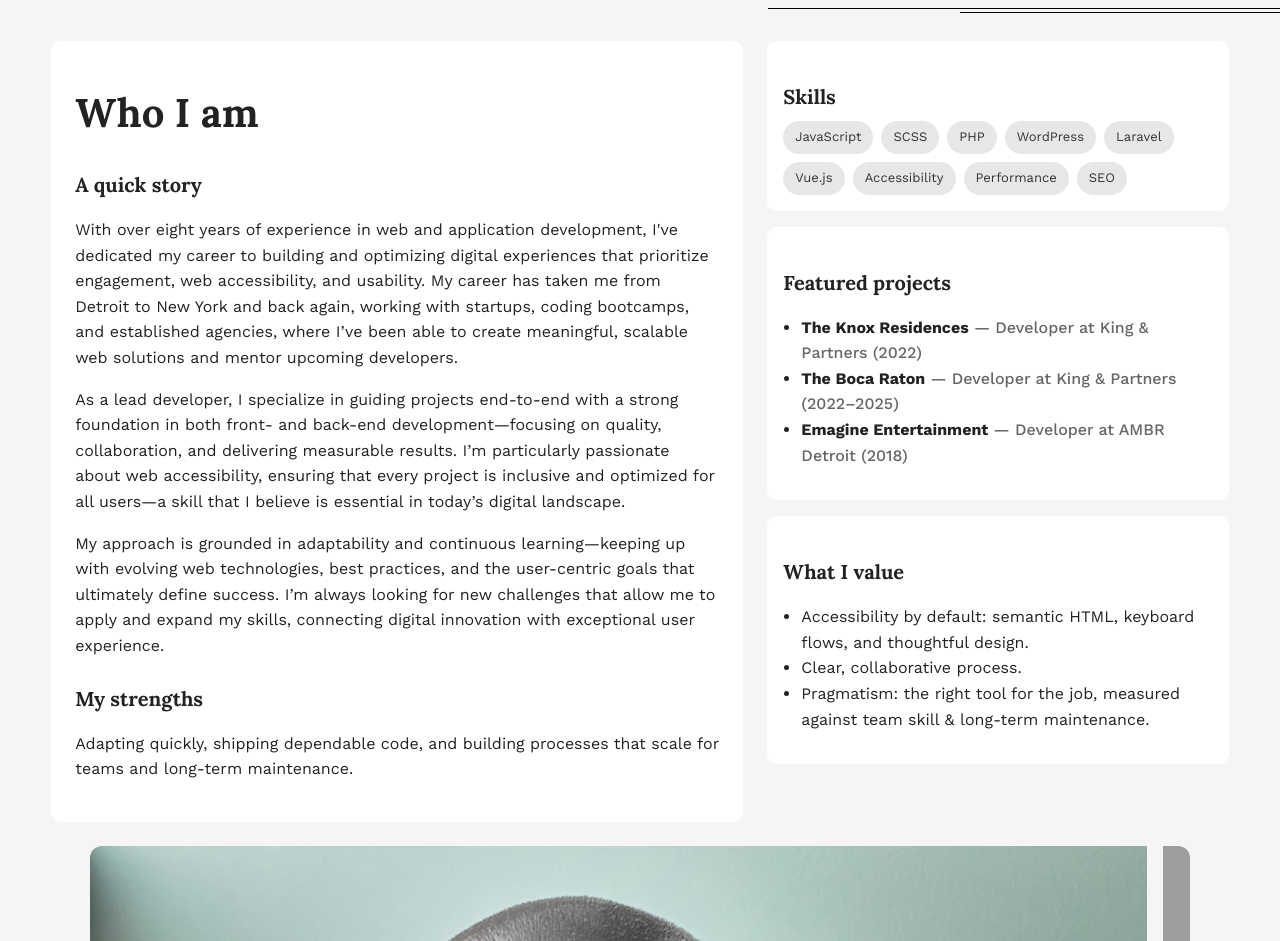
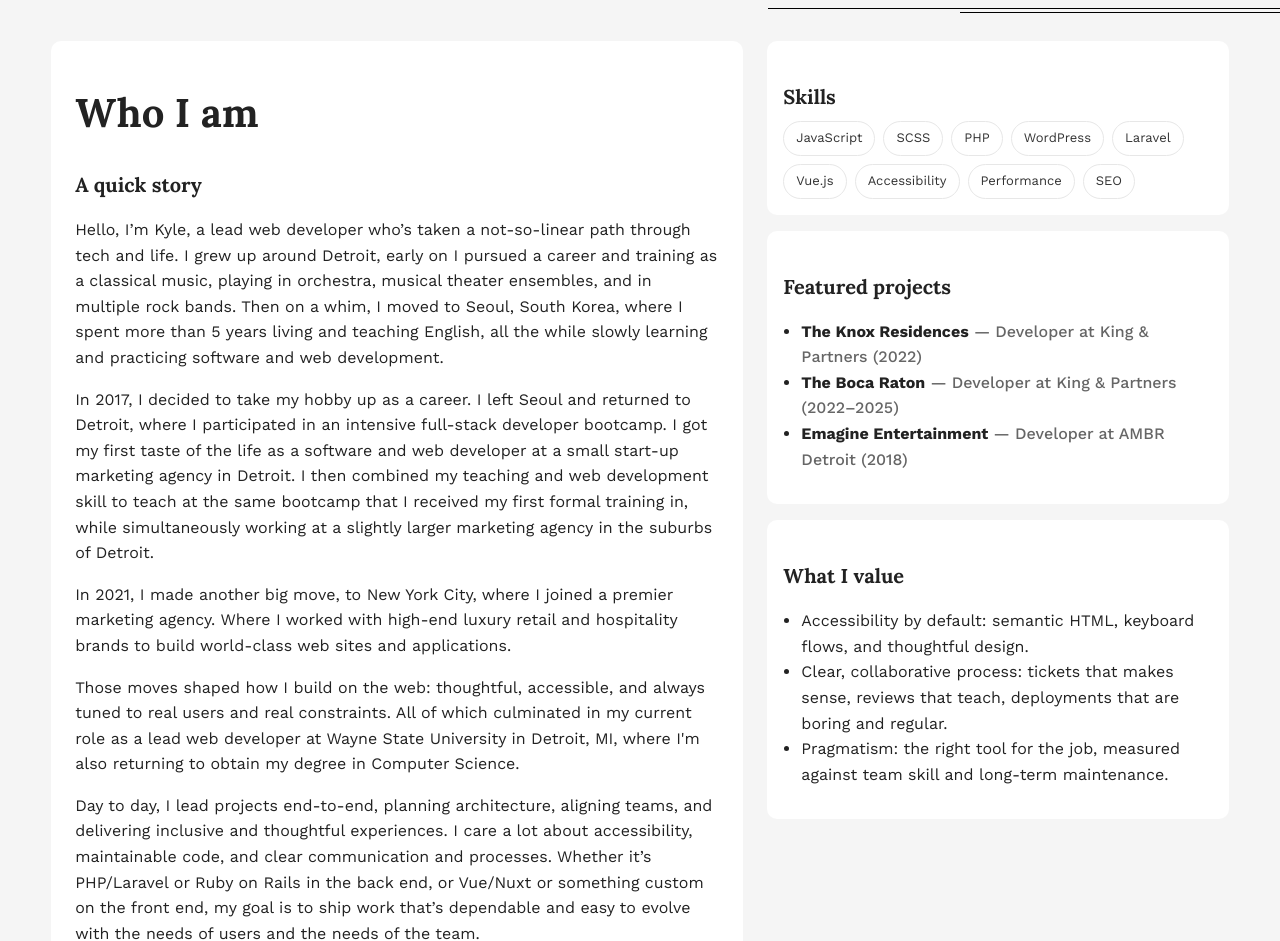
Before and after one commit to KyleApsey/kyleapsey_site, a Vue app: page /#/ in a window 1280 px wide. Shown: the part 51-992 px from the top of the page. Built offline with nearby package versions, Linux system fonts and the light colour scheme; grey boxes are pictures that could not be loaded.

Commit message:
update:  content tweaks

```diff
--- a/src/assets/styles.scss
+++ b/src/assets/styles.scss
@@ -37,7 +37,7 @@ body {
 /* Card & Badges */
 .card { background: var(--card); padding: 16px; border-radius: 10px; }
 .badges { display: flex; flex-wrap: wrap; gap: 8px; }
-.badge { display: inline-block; background: var(--badge-bg); border-radius: 20px; padding: 6px 12px; font-size: 13px; color: #333; }
+.badge { display: inline-block; border: 1px solid var(--badge-bg); border-radius: 20px; padding: 6px 12px; font-size: 13px; color: #333; }
 
 /* Contact form */
 .contact { display: grid; gap: 12px; max-width: 560px; }
--- a/src/components/About/Aside/AboutAside.vue
+++ b/src/components/About/Aside/AboutAside.vue
@@ -19,8 +19,8 @@
       <h3>What I value</h3>
       <ul class="bullets">
         <li>Accessibility by default: semantic HTML, keyboard flows, and thoughtful design.</li>
-        <li>Clear, collaborative process.</li>
-        <li>Pragmatism: the right tool for the job, measured against team skill & long-term maintenance.</li>
+        <li>Clear, collaborative process: tickets that makes sense, reviews that teach, deployments that are boring and regular.</li>
+        <li>Pragmatism: the right tool for the job, measured against team skill and long-term maintenance.</li>
       </ul>
     </div>
   </aside>
--- a/src/components/About/Main/AboutMain.vue
+++ b/src/components/About/Main/AboutMain.vue
@@ -3,26 +3,30 @@
     <h1>Who I am</h1>
     <h3 class="eyebrow">A quick story</h3>
     <p>
-      With over eight years of experience in web and application development, I've dedicated my career to building and
-      optimizing digital experiences that prioritize engagement, web accessibility, and usability. My career has taken me
-      from Detroit to New York and back again, working with startups, coding bootcamps, and established agencies, where
-      I’ve been able to create meaningful, scalable web solutions and mentor upcoming developers.
+      Hello, I’m Kyle, a lead web developer who’s taken a not‑so‑linear path  through tech and life. I grew up around Detroit, early on I pursued a  career and training as a classical music, playing in orchestra, musical  theater ensembles, and in multiple rock bands.  Then on a whim, I moved  to Seoul, South Korea, where I spent more than 5 years living and  teaching English, all the while slowly learning and practicing software  and web development.
     </p>
     <p>
-      As a lead developer, I specialize in guiding projects end‑to‑end with a strong foundation in both front‑ and
-      back‑end development—focusing on quality, collaboration, and delivering measurable results. I’m particularly
-      passionate about web accessibility, ensuring that every project is inclusive and optimized for all users—a skill
-      that I believe is essential in today’s digital landscape.
+      In 2017, I decided to take my hobby up as a career.  I left Seoul and  returned to Detroit, where I participated in an intensive full-stack  developer bootcamp.  I got my first taste of the life as a software and  web developer at a small start-up marketing agency in Detroit.  I then  combined my teaching and web development skill to teach at the same  bootcamp that I received my first formal training in, while  simultaneously working at a slightly larger marketing agency in the  suburbs of Detroit.
     </p>
     <p>
-      My approach is grounded in adaptability and continuous learning—keeping up with evolving web technologies,
-      best practices, and the user‑centric goals that ultimately define success. I’m always looking for new challenges
-      that allow me to apply and expand my skills, connecting digital innovation with exceptional user experience.
+      In 2021, I made another big move, to New York  City, where I joined a premier marketing agency.  Where I worked with  high-end luxury retail and hospitality brands to build world-class web  sites and applications.
+    </p>
+    <p>
+      Those moves shaped how I build on the web: thoughtful, accessible, and  always tuned to real users and real constraints.  All of which  culminated in my current role as a lead web developer at Wayne State  University in Detroit, MI, where I'm also returning to obtain my degree  in Computer Science.
+    </p>
+    <p>
+      Day to day, I lead projects end-to-end, planning architecture, aligning teams, and  delivering inclusive and thoughtful experiences. I care a lot about  accessibility, maintainable code, and clear communication and processes. Whether it’s PHP/Laravel or Ruby on Rails in the back end, or Vue/Nuxt  or something custom on the front end, my goal is to ship work that’s  dependable and easy to evolve with the needs of users and the needs of  the team.
     </p>
 
     <h3>My strengths</h3>
     <p>
-      Adapting quickly, shipping dependable code, and building processes that scale for teams and long‑term maintenance.
+      Korea was where I learned to adapt quickly.  New language, new culture,  new classrooms, and that adaptability carried straight into software.   Where I use my diverse background to think beyond the traditional and  build for varied users targeting precise outcomes in SEO and usability.
+    </p>
+    <p>
+      In New York, I honed my craft on fast‑moving  agency work and high‑profile launches.  Learning how to craft not only  my code, but processes to ensure every deadline is met by everyone on my team and every client knows what to expect.
+    </p>
+    <p>
+      Back in Detroit, I’ve focused on building sustainable processes and  mentoring other developers while still staying close to the code.   Helping guide major architectural changes to maximize the impact of each leader of each school and college as well as outreach for prospective  students.
     </p>
   </div>
 </template>
--- a/src/pages/Portfolio.vue
+++ b/src/pages/Portfolio.vue
@@ -13,6 +13,45 @@ export default {
   data() {
     return {
       projects: [
+        {
+          slug: 'boca',
+          title: 'The Boca Raton',
+          link: 'https://www.thebocaraton.com',
+          role: 'Developer',
+          agency: 'King & Partners',
+          years: '2022–2025',
+          whatIDid: 'Collaborated with the client on new functionality and site maintenance. Conducted accessibility audits and improvements to achieve WCAG 2.1 AA compliance.',
+          challenges: 'Extensive refactoring of an inherited code base to modernize for security, maintainability, and performance.',
+          impact: 'Strengthened the site’s long-term stability while ensuring accessibility standards for a diverse user base.',
+          image: '/portfolio/the-boca-raton.png',
+          tech: ['Vue.js','Nuxt.js','WCAG 2.1 AA','Performance', 'WordPress (Headless)', 'PHP']
+        },
+        {
+          slug: 'kap-site',
+          title: 'King & Partners (Agency Site)',
+          link: 'https://kingandpartners.com',
+          role: 'Developer',
+          agency: 'King & Partners',
+          year: '2024',
+          whatIDid: 'Delivered the build for the agency’s website redesign on a rapid timeline.',
+          challenges: 'Working within a legacy codebase originally developed in 2011, combining outdated frameworks and languages; quickly learned and adapted to complete the rebuild successfully.',
+          impact: 'Brought the agency’s flagship site up to modern design standards under a tight deadline, showcasing the brand’s creative capabilities.',
+          image: '/portfolio/king-and-partners.png',
+          tech: ['Twig', 'Stylus','CoffeeScript', 'WordPress (Headless)', 'PHP']
+        },
+        {
+          slug: 'knox',
+          title: 'The Knox Residences',
+          link: 'https://theknoxresidences.com',
+          role: 'Developer',
+          agency: 'King & Partners',
+          year: '2022',
+          whatIDid: 'Built an animated inquiry form that met the client’s request for visuals smooth enough to resemble video, while remaining functional and accessible.',
+          challenges: 'Delivering seamless, high-performance animations across all major browsers to ensure a consistent user experience.',
+          impact: 'Created a visually striking and technically robust lead-generation feature that elevated the brand’s digital presence.',
+          image: '/portfolio/the-knox.png',
+          tech: ['JavaScript','CSS Animations','SCSS', 'WordPress (Headless)', 'PHP']
+        },
         {
           slug: 'emagine',
           title: 'Emagine Entertainment',
@@ -37,46 +76,7 @@ export default {
           challenges: 'Designing flexible interfaces that could accommodate a wide variety of teaching materials while ensuring ease of use for both educators and end users.',
           impact: 'Helped launch a scalable platform for teachers to edit, display, and distribute educational content.',
           image: '/portfolio/speech-therapy-plans.png',
-          tech: ['PHP','Laravel','WordPress','SCSS']
-        },
-        {
-          slug: 'knox',
-          title: 'The Knox Residences',
-          link: 'https://theknoxresidences.com',
-          role: 'Developer',
-          agency: 'King & Partners',
-          year: '2022',
-          whatIDid: 'Built an animated inquiry form that met the client’s request for visuals smooth enough to resemble video, while remaining functional and accessible.',
-          challenges: 'Delivering seamless, high-performance animations across all major browsers to ensure a consistent user experience.',
-          impact: 'Created a visually striking and technically robust lead-generation feature that elevated the brand’s digital presence.',
-          image: '/portfolio/the-knox.png',
-          tech: ['JavaScript','CSS Animations','Accessibility']
-        },
-        {
-          slug: 'boca',
-          title: 'The Boca Raton',
-          link: 'https://www.thebocaraton.com',
-          role: 'Developer',
-          agency: 'King & Partners',
-          years: '2022–2025',
-          whatIDid: 'Collaborated with the client on new functionality and site maintenance. Conducted accessibility audits and improvements to achieve WCAG 2.1 AA compliance.',
-          challenges: 'Extensive refactoring of an inherited code base to modernize for security, maintainability, and performance.',
-          impact: 'Strengthened the site’s long-term stability while ensuring accessibility standards for a diverse user base.',
-          image: '/portfolio/the-boca-raton.png',
-          tech: ['Vue.js','Nuxt.js','WCAG 2.1 AA','Performance']
-        },
-        {
-          slug: 'kap-site',
-          title: 'King & Partners (Agency Site)',
-          link: 'https://kingandpartners.com',
-          role: 'Developer',
-          agency: 'King & Partners',
-          year: '2024',
-          whatIDid: 'Delivered the build for the agency’s website redesign on a rapid timeline.',
-          challenges: 'Working within a legacy codebase originally developed in 2011, combining outdated frameworks and languages; quickly learned and adapted to complete the rebuild successfully.',
-          impact: 'Brought the agency’s flagship site up to modern design standards under a tight deadline, showcasing the brand’s creative capabilities.',
-          image: '/portfolio/king-and-partners.png',
-          tech: ['Legacy Systems','JavaScript','SCSS']
+          tech: ['PHP','Laravel','SCSS', 'Custom Laravel CMS']
         }
       ]
     };
```
